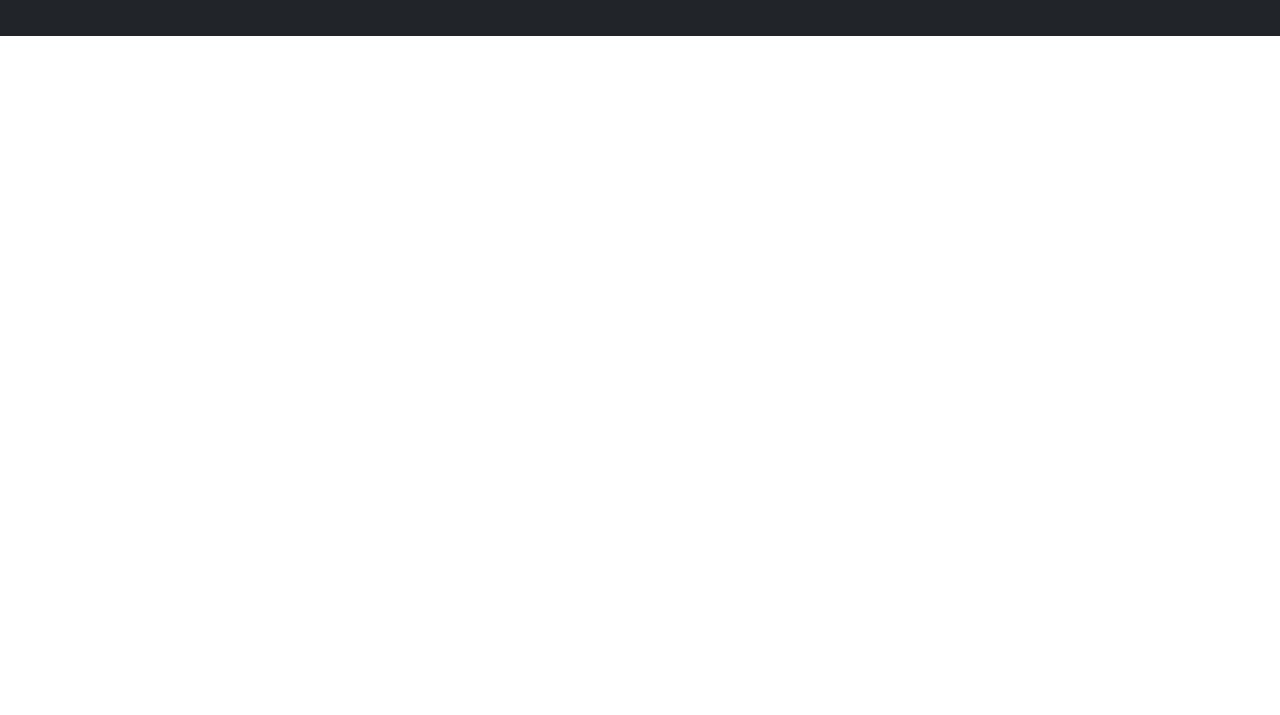
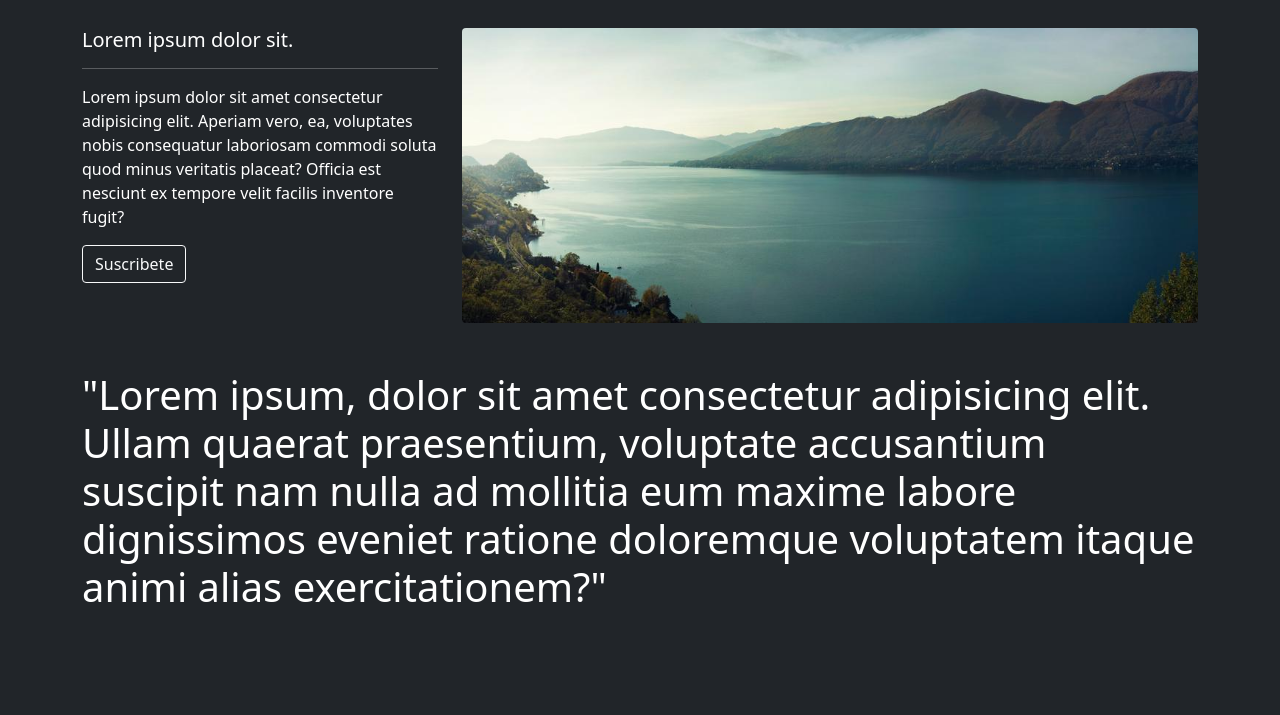
Before and after one commit to BrandonDevU95/Bootstrap5, a plain HTML site: page 04-scroll-web/index.html in a window 1280 px wide. Shown: the part 772-1487 px from the top of the page. Before the commit the page ends 808 px from the top, so only its background shows below. Drawn offline with nearby package versions, Linux system fonts and the light colour scheme.

Commit message:
63 - Section Main

```diff
--- a/04-scroll-web/index.html
+++ b/04-scroll-web/index.html
@@ -129,14 +129,36 @@
 
 		<main class="bg-dark text-white py-5" id="servicios">
 			<div class="container">
-				<div class="text-center py-5">
+				<div class="text-center text-primary py-5">
 					<i class="bi bi-lightning h4"></i>
 					<i class="bi bi-lightning h4"></i>
 					<i class="bi bi-lightning h4"></i>
 				</div>
-				<h2 class="text-center display-4">Servicios</h2>
+				<h2 class="text-center display-4 mb-5">Servicios</h2>
+
+				<div class="row">
+					<div class="col-12 col-lg-4">
+						<h5>Lorem ipsum dolor sit.</h5>
+						<hr />
+						<p>
+							Lorem ipsum dolor sit amet consectetur adipisicing elit. Aperiam vero, ea,
+							voluptates nobis consequatur laboriosam commodi soluta quod minus veritatis
+							placeat? Officia est nesciunt ex tempore velit facilis inventore fugit?
+						</p>
+						<button class="btn btn-outline-light mb-5 mb-lg-0">Suscribete</button>
+					</div>
+					<div class="col-12 col-lg-8">
+						<img src="./img/381-1000x400.jpeg" class="img-fluid rounded" alt="Servicios" />
+					</div>
+				</div>
+				<h1 class="py-5 display-6">
+					"Lorem ipsum, dolor sit amet consectetur adipisicing elit. Ullam quaerat praesentium,
+					voluptate accusantium suscipit nam nulla ad mollitia eum maxime labore dignissimos
+					eveniet ratione doloremque voluptatem itaque animi alias exercitationem?"
+				</h1>
 			</div>
 		</main>
+
 		<script
 			src="https://cdn.jsdelivr.net/npm/bootstrap@5.0.1/dist/js/bootstrap.bundle.min.js"
 			integrity="sha384-gtEjrD/SeCtmISkJkNUaaKMoLD0//ElJ19smozuHV6z3Iehds+3Ulb9Bn9Plx0x4"
```
